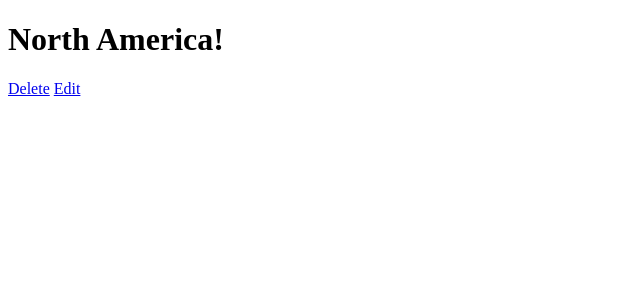
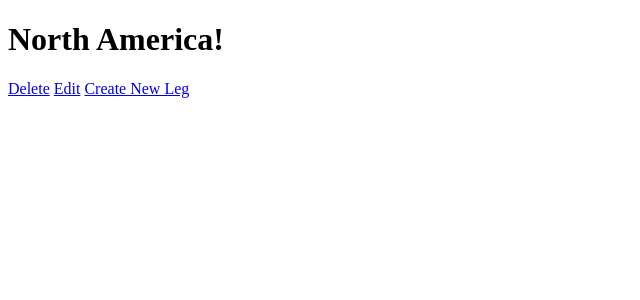
Before and after one commit to ricecake88/rails_project_travel, a Rails app: page /vacations/1 in a window 1280 px wide. Shown: the part 88-388 px from the top of the page, without its empty margins (0-640 px from the left). Run offline with Rails 7, Linux system fonts and the light colour scheme; a user stored in the database is signed in; data comes from the database, SQL or seed files in the repository; parts of the project's set-up code (start-up, migrations or seed data) failed here and were passed over.

Commit message:
Added New Leg Link to Vacations Show view

```diff
--- a/app/views/vacations/show.html.erb
+++ b/app/views/vacations/show.html.erb
@@ -11,3 +11,4 @@ vacations/show.html.erb
 
 <%= link_to "Delete", vacation_path(@vacation), method: :delete %>
 <%= link_to "Edit", edit_vacation_path(@vacation) %>
+<%= link_to "Create New Leg", new_vacation_leg_path(@vacation) %>
```
